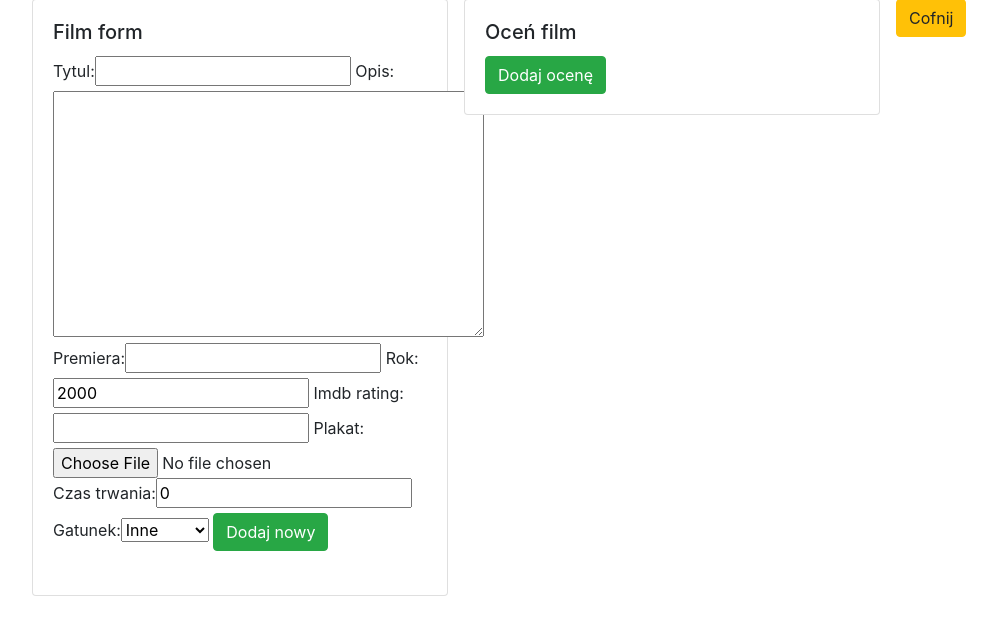
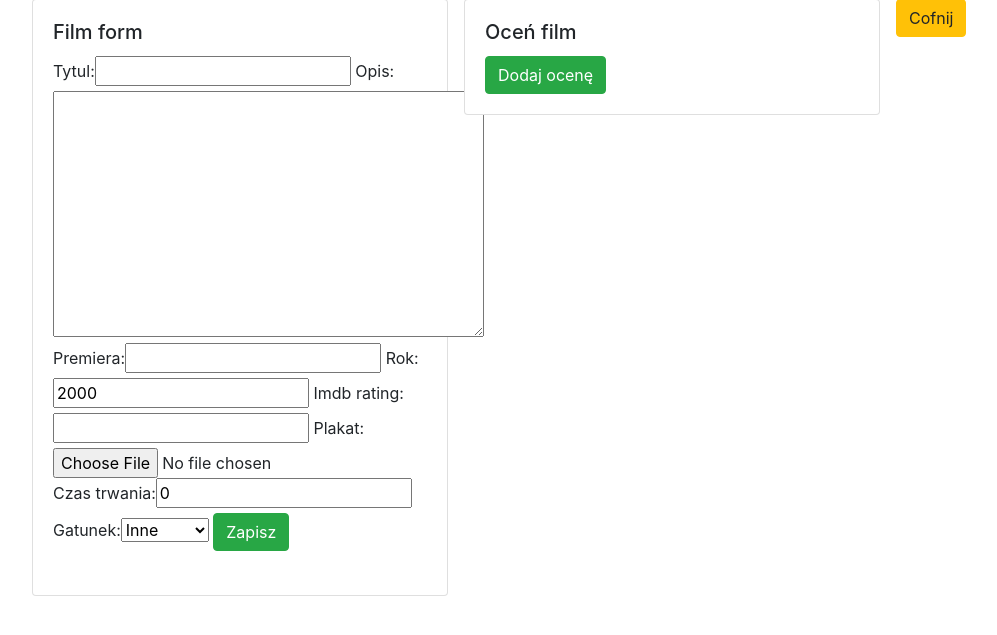
Before and after one commit to mskrotka/kurs_django, a Django app: page /nowy/ in a window 1280 px wide. Shown: the part 65-700 px from the top of the page, without its empty margins (32-1029 px from the left). Run offline with Django 3.2, Linux system fonts and the light colour scheme; the visitor is signed in with stand-in values (Sample User, id 1); some libraries are stand-ins or nearby versions.

Commit message:
Kolejny commit

```diff
--- a/templates/film_form.html
+++ b/templates/film_form.html
@@ -18,11 +18,9 @@
         {{ form|bootstrap }}
         {{ form_dodatkowe|bootstrap }}
 
-        {% if czy_nowy %}
-        <button type="submit" class="btn btn-success">Dodaj nowy</button>
-        {% else %}
+
         <button type="submit" class="btn btn-success">Zapisz</button>
-        {% endif %}
+
     </form><br>
   </div>
 </div>
--- a/website/views.py
+++ b/website/views.py
@@ -16,10 +16,6 @@ def front(request):
     return render(request, 'front.html', context)
 
 
-def return_true():
-    return True
-
-
 @login_required()
 def nowy_film(request):
     form_film = FilmForm(request.POST or None, request.FILES or None)
@@ -33,9 +29,7 @@ def nowy_film(request):
         return redirect(front)
 
     return render(request, 'film_form.html', {'form': form_film,
-                                              'form_dodatkowe': form_dodatkowe,
-                                              'czy_nowy': return_true()
-                                              })
+                                              'form_dodatkowe': form_dodatkowe})
 
 
 @login_required()
```
